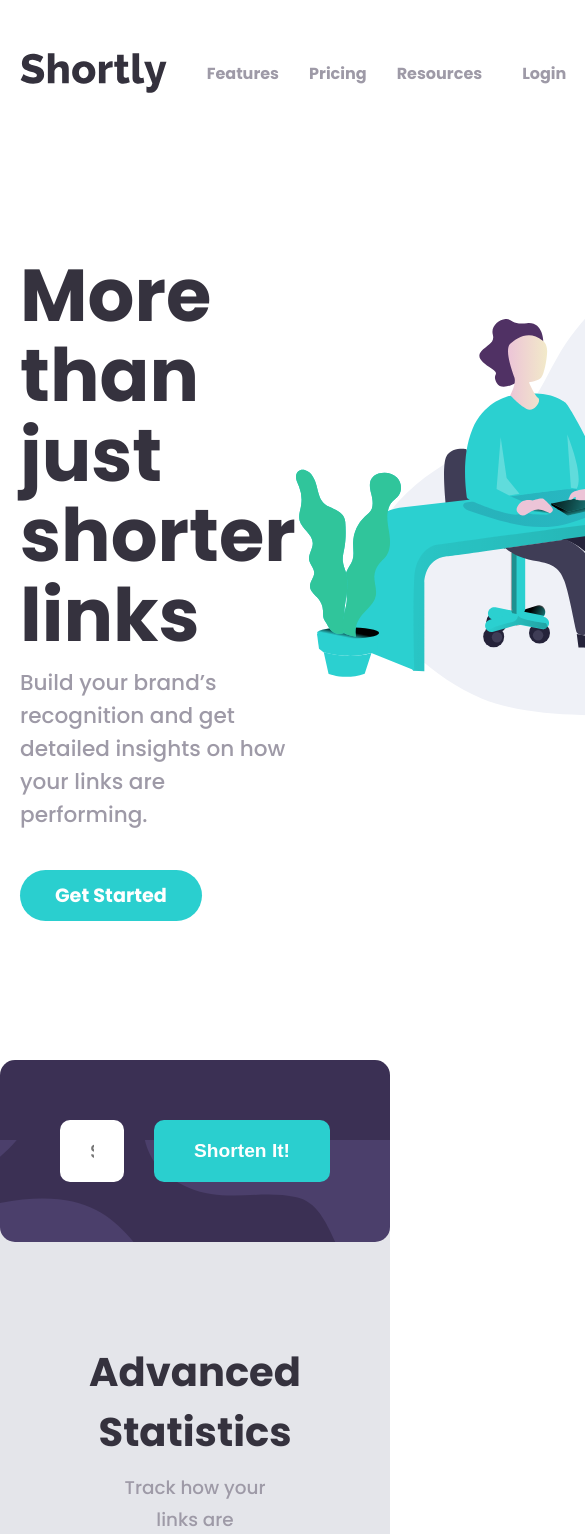
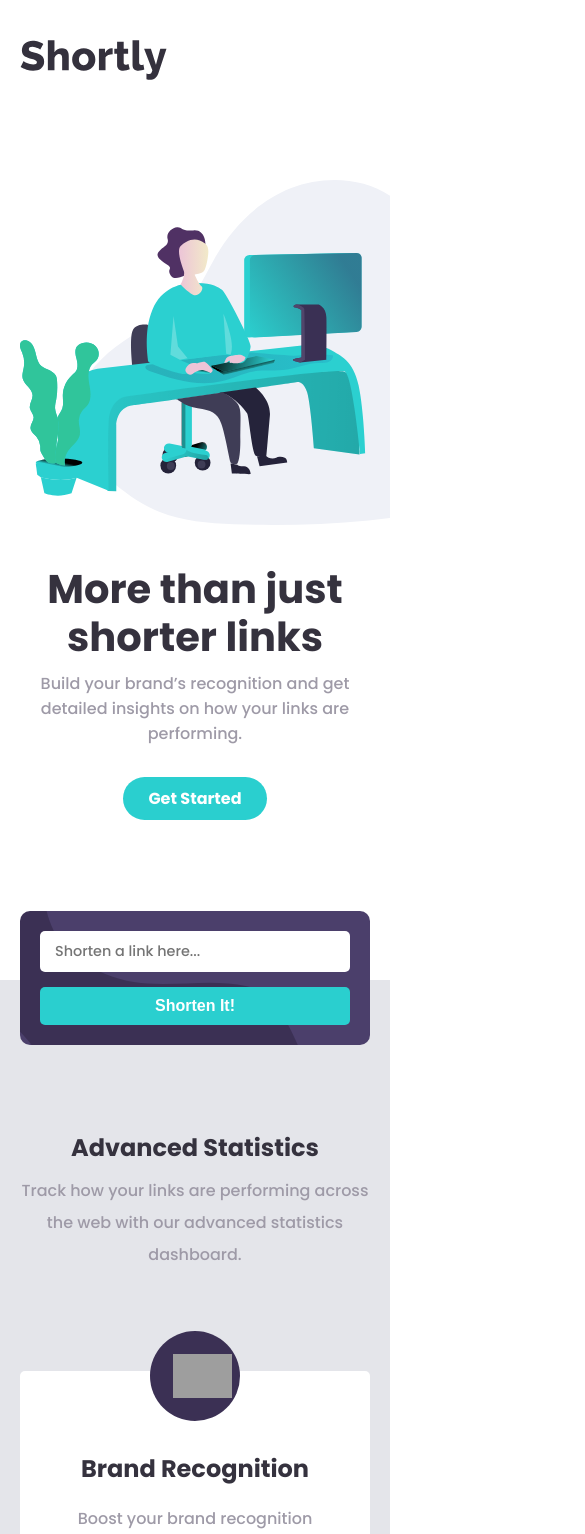
Before and after one commit to Qu4k3/challenge-url-shortening-api-landing-page, a React (Create React App) app: page / in a window 390 px wide. Shown: the top 1534 px of the page, 585 px wide, since content can reach past the window. Built offline with nearby package versions, Linux system fonts and the light colour scheme; grey boxes are pictures that could not be loaded.

Commit message:
ADD responsive

```diff
--- a/src/App.jsx
+++ b/src/App.jsx
@@ -1,9 +1,10 @@
 import { Header } from './components/Header';
-import './App.scss';
 import { CallToAction } from './components/CallToAction';
 import { Footer } from './components/Footer';
 import { Features } from './components/Features';
 import { Shortener } from './components/Shortener';
+import './App.scss';
+import './styles/_responsive.scss'
 
 function App() {
   return (
--- a/src/App.scss
+++ b/src/App.scss
@@ -100,6 +100,7 @@
 
 .hero {
   padding: 150px 0;
+  overflow-x: hidden;
   /*background-image: url("./assets/illustration-working.svg");
   background-repeat: no-repeat;
   background-position: right;*/
@@ -114,7 +115,7 @@
   }
 
   img {
-    width: 700px;
+    width: 150%;
     height: auto;
     display: block;
     /*position: absolute;
@@ -140,12 +141,14 @@
 .shortener {
   margin-bottom: -90px;
   position: relative;
+  padding: 0 20px;
+
   .wrapper {
     background-color: variables.$color-primary-violet;
     background-image: url("./assets/bg-boost-desktop.svg");
     background-repeat: no-repeat;
     background-position: 100% 100%;
-    background-size: 150%;
+    background-size: cover;
     text-align: center;
     padding: 60px;
     border-radius: 15px;
@@ -252,7 +255,7 @@
         &:nth-child(3) {
           margin-top: 90px;
           &::before {
-            top: 75px !important;
+            top: 75px;
           }
         }
 
--- /dev/null
+++ b/src/styles/_responsive.scss
@@ -0,0 +1,152 @@
+@use './variables';
+
+@media screen and (max-width: variables.$medium) {
+  .nav {
+    .wrapper {
+      .nav__links {
+        display: none;
+      }
+
+      .nav__actions {
+        display: none;
+      }
+    }
+  }
+}
+
+@media screen and (max-width: variables.$small) {
+
+  .btn{
+    &.btn--big {
+      font-size: 1rem;
+      padding: 10px 25px;
+    }
+  }
+
+  .hero {
+    padding: 100px 0;
+
+    .wrapper {
+      flex-direction: column-reverse;
+      gap: 40px;
+
+      & > div {
+        text-align: center;
+      }
+
+      h1 {
+        font-size: 2.5rem;
+        line-height: 3rem;
+      }
+
+      .hero__subtitle {
+        font-size: 1rem;
+        margin-bottom: 40px;
+      }
+    }
+  }
+
+  .shortener {
+    padding: 0 20px;
+    margin-bottom: -65px;
+
+    .wrapper {
+      padding: 20px;
+      border-radius: 10px;
+
+      form {
+        gap: 15px;
+        flex-direction: column;
+
+        input {
+          border-radius: 5px;
+          padding: 10px 15px;
+          font-size: .9rem;
+        }
+
+        button {
+          border-radius: 5px;
+          padding: 10px 40px;
+        }
+      }
+    }
+  }
+
+  .features {
+    padding: 150px 0 100px 0;
+
+    .wrapper {
+      h3 {
+        font-size: 1.5rem;
+      }
+
+      p {
+        font-size: 1rem;
+        max-width: 100%;
+      }
+
+      .features__cards {
+        flex-direction: column;
+        gap: 45px;
+
+        .card {
+          text-align: center;
+
+          div {
+            left: calc(50% - 45px);
+          }
+
+          &:not(:nth-child(1)) {
+            &::before {
+              content: '';
+              width: 8px;
+              height: 50px;
+              left: calc(50% - 4px);
+              top: -90px;
+            }
+          }
+
+          &:nth-child(3) {
+            margin-top: 45px;
+          }
+        }
+      }
+    }
+  }
+
+  .call-to-action {
+    .wrapper{
+      gap: 15px;
+
+      h3 {
+        font-size: 1.5rem;
+      }
+    }
+  }
+
+
+  .footer {
+    .wrapper {
+      flex-direction: column;
+      align-items: center;
+      text-align: center;
+      padding: 50px 0;
+      gap: 50px;
+
+      .footer__logo {
+        margin-right: 0;
+      }
+
+      .footer__links {
+        flex-direction: column;
+        align-items: center;
+        text-align: center;
+        gap: 40px;
+
+        ul {
+          gap: 5px;
+        }
+      }
+    }
+  }
+}
```
